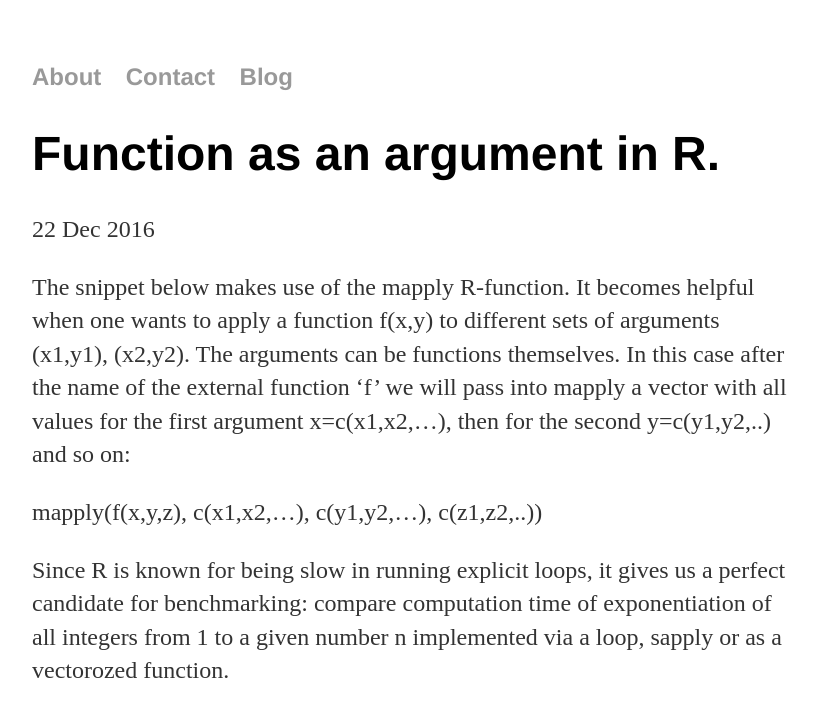
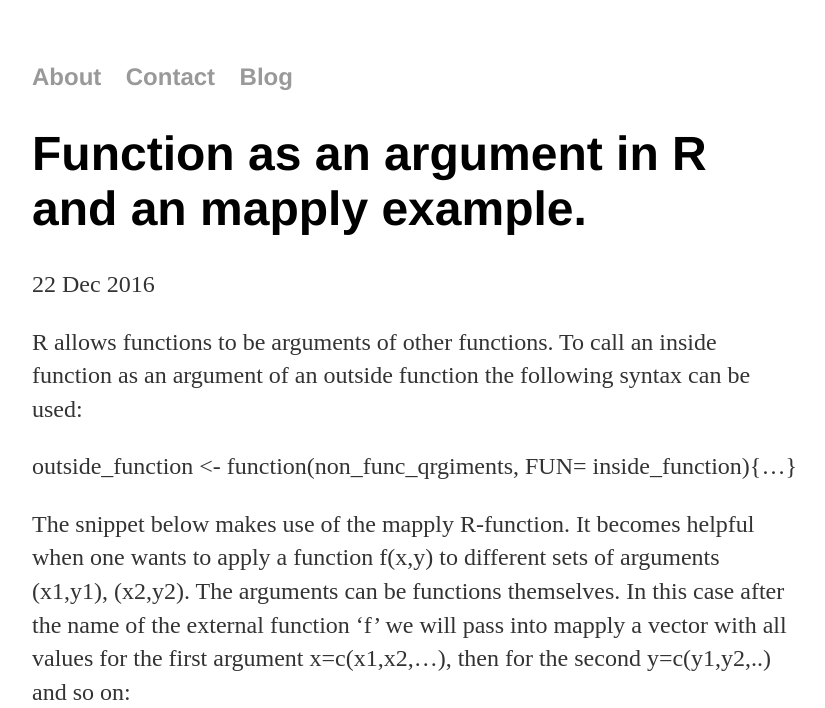
Before and after one commit to elizavetasemenova/elizavetasemenova.github.io, a Jekyll site: the page built from _posts/2016-12-22-function-as-an-argument-in-r.md, in a window 1280 px wide, cut to the strip 0-708 px from the top of the page. Shown: the whole strip, without its empty margins (224-1049 px from the left). Built offline with Jekyll 4.4.1, drawn with Linux system fonts in a browser that asks for light colours; comment, search, counter and statistics services are not loaded.

Commit message:
Update 2016-12-22-function-as-an-argument-in-r.md

```diff
--- a/_posts/2016-12-22-function-as-an-argument-in-r.md
+++ b/_posts/2016-12-22-function-as-an-argument-in-r.md
@@ -1,9 +1,13 @@
 ---
 layout: post
-title: "Function as an argument in R."
+title: "Function as an argument in R and an mapply example."
 date: 2016-12-22
 comments: true
 ---
+
+R allows functions to be arguments of other functions. To call an inside function as an argument of an outside function the following syntax can be used:
+
+outside_function <- function(non_func_qrgiments, FUN= inside_function){...}
 
 The snippet below makes use of the mapply R-function. It becomes helpful when one wants to apply a function f(x,y) to different sets of arguments (x1,y1), (x2,y2). The arguments can be functions themselves. In this case after the name of the external function 'f' we will pass into mapply a vector with all values for the first argument x=c(x1,x2,...), then for the second y=c(y1,y2,..) and so on:
 
```
